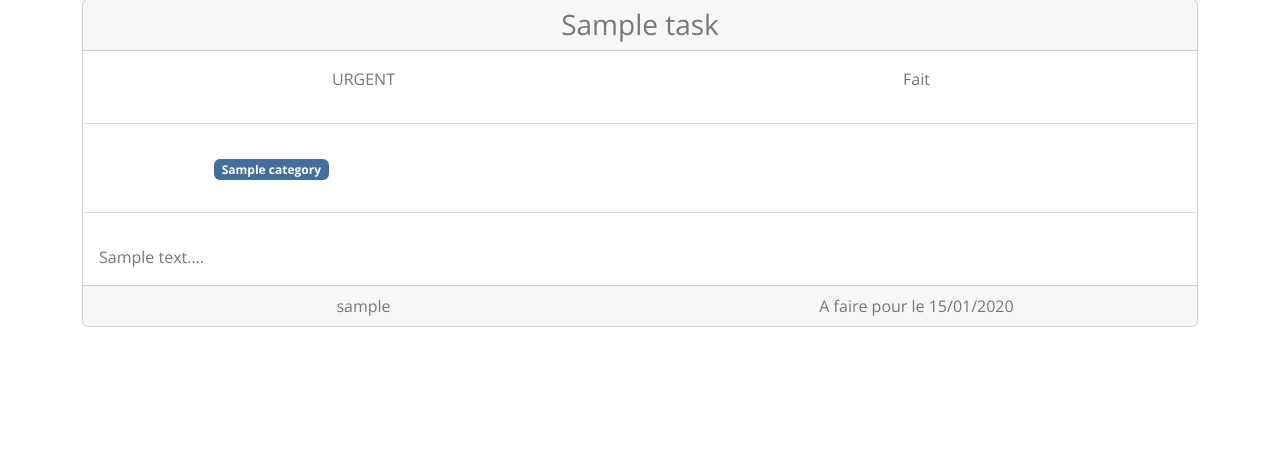
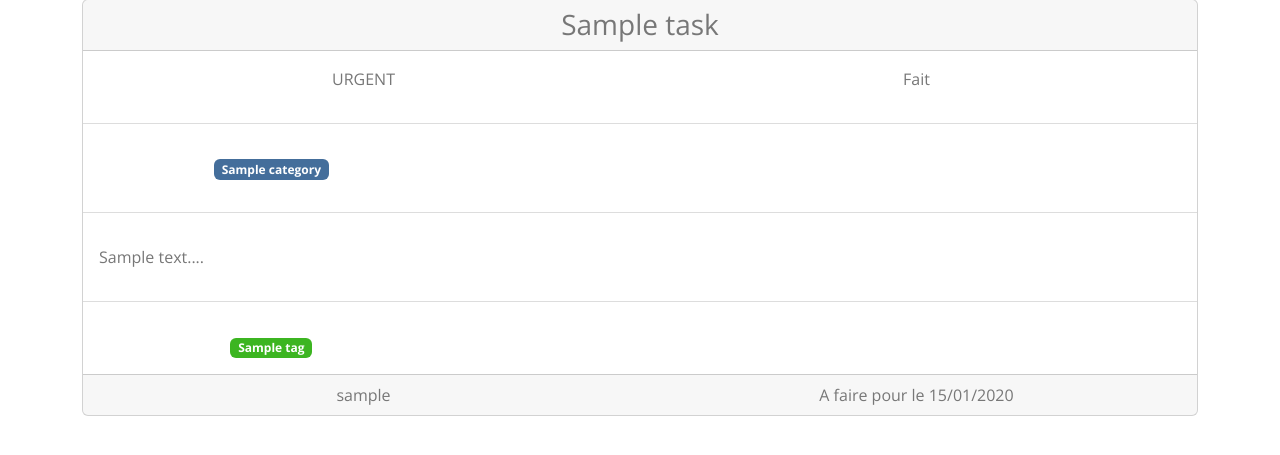
Before and after one commit to CamileGhastine/3wa-TaskPlanner, a Symfony app: template templates/task/show.html.twig in a window 1280 px wide. Shown: the part 203-658 px from the top of the page. Run offline with Twig, Linux system fonts and the light colour scheme; the template is opened without the code that fills it: most values are stand-ins (such as "Sample title", 1, 10 or a date in 2020); some libraries are stand-ins or nearby versions.

Commit message:
showTask : implement tags in view

```diff
--- a/src/Controller/TaskController.php
+++ b/src/Controller/TaskController.php
@@ -13,7 +13,7 @@ class TaskController extends AbstractController
     public function __construct(private TaskRepository $taskRepo) {
     }
 
-    #[Route('/tasks', name: 'app_tasks')]
+    #[Route('/task', name: 'app_tasks')]
     public function index(CategoryRepository $categoryRepo): Response
     {
         return $this->render('task/index.html.twig', [
--- a/templates/task/index.html.twig
+++ b/templates/task/index.html.twig
@@ -19,7 +19,7 @@
         <div class="col-10">
             {% for task in tasks %}
                 <div class="card mt-5">
-                    <h3 class="card-header text-center">{{ task.title }}</h3>
+                    <h3 class="card-header text-center"><a href="{{ path('app_show_task', {'id' : task.id}) }}">{{ task.title }}</a> </h3>
                     <div class="card-body">
                         <div class="row text-center">
                             <div class="col-6">URGENT</div>
--- a/templates/task/show.html.twig
+++ b/templates/task/show.html.twig
@@ -27,7 +27,16 @@
         <div class="card-body">
             <p class="card-text">{{ task.description | slice (0, 300)~'...' }}</p>
         </div>
-
+        <hr>
+        <div class="card-body">
+            <div class="row">
+                {% for tag in task.tags %}
+                    <div class="col-4 text-center">
+                        <span class="badge bg-success ">{{ tag.name }}</span>
+                    </div>
+                {% endfor %}
+            </div>
+        </div>
         <div class="card-footer text-muted">
             <div class="row text-center">
                 <div class="col-6">{{ task.user.username }}</div>
```
